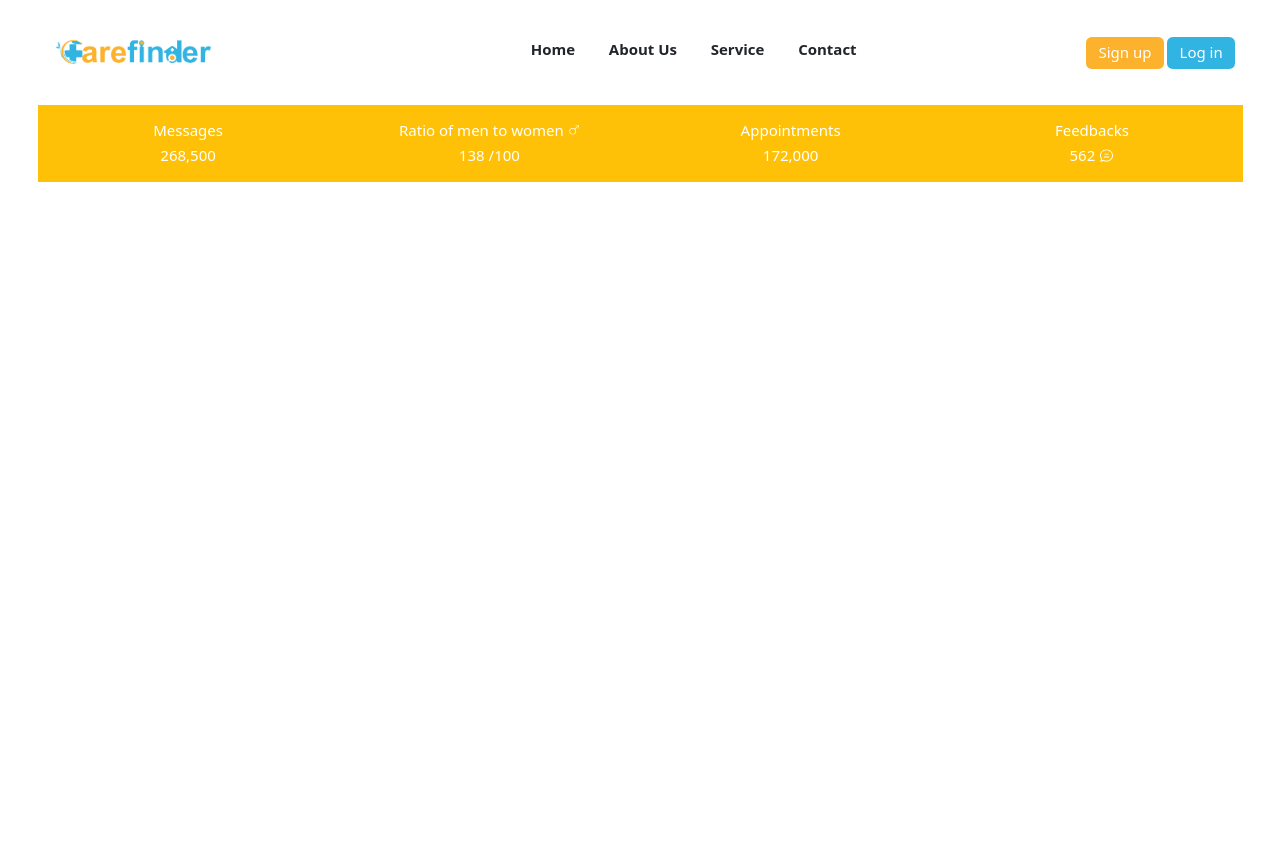
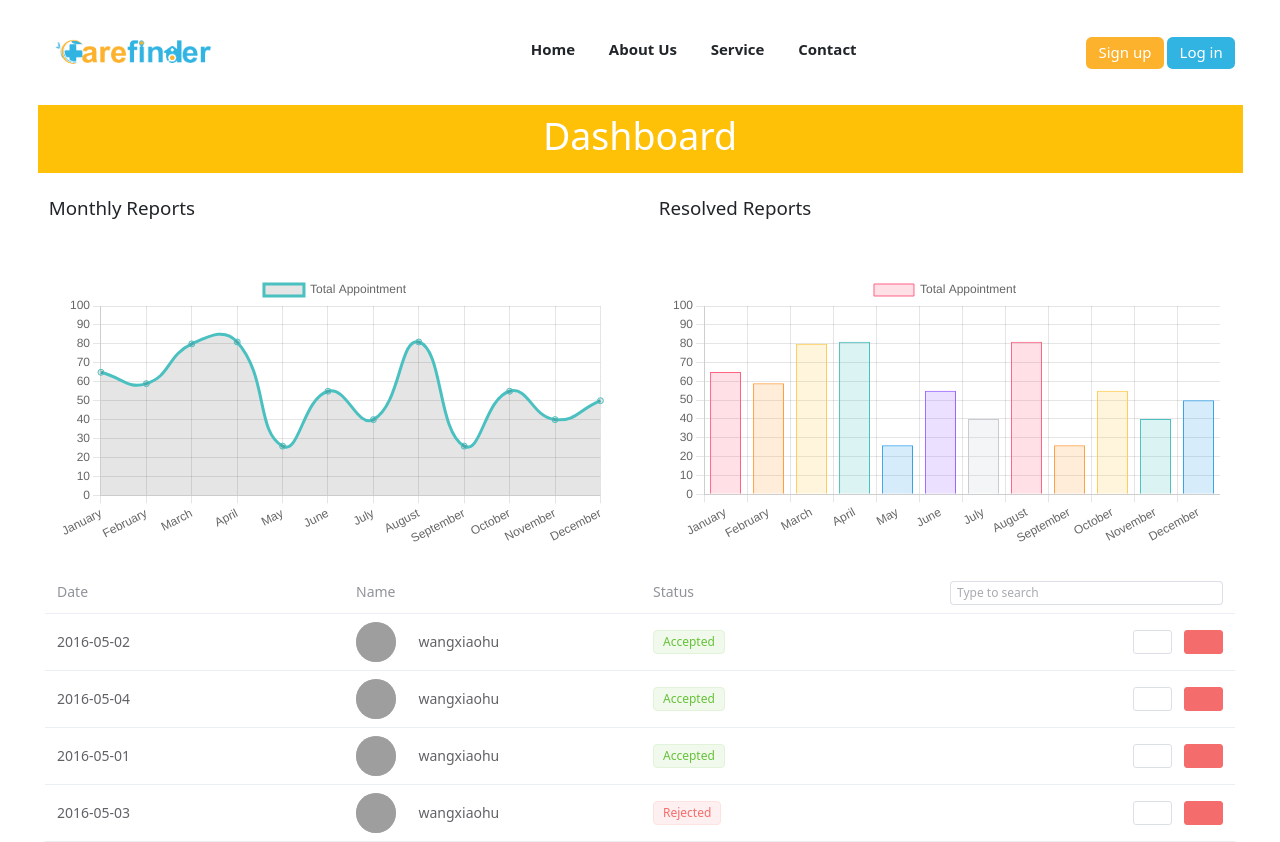
Before and after one commit to rath-samrith-webdev/Virtual-Company-2, a Vue app in the folder frontend/: page /hospital/dashboard in a window 1280 px wide. Before the commit the page ends 800 px from the top, so only its background shows below. Built offline with nearby package versions, Linux system fonts and the light colour scheme; no server answers; grey boxes are pictures that could not be loaded; some icons are missing; what vue-simple-acl would draw is missing.

Commit message:
Hospital Dashboard Design

```diff
--- a/frontend/package.json
+++ b/frontend/package.json
@@ -18,6 +18,7 @@
     "@popperjs/core": "^2.11.8",
     "axios": "^1.7.2",
     "bootstrap": "^5.3.3",
+    "chart.js": "^4.4.3",
     "element-plus": "^2.7.4",
     "pinia": "^2.1.7",
     "vee-validate": "^4.12.8",
--- a/frontend/src/main.ts
+++ b/frontend/src/main.ts
@@ -19,7 +19,7 @@ configure({
   validateOnInput: true
 })
 
-app.use(createPinia()).use(router.router).use(ElementPlus).use(router.simpleAcl)
+app.use(createPinia()).use(router.router).use(router.simpleAcl).use(ElementPlus)
 
 app.config.globalProperties.$axios = axios
 app.mount('#app')
--- a/frontend/src/views/Web/Hospital/DashboardView.vue
+++ b/frontend/src/views/Web/Hospital/DashboardView.vue
@@ -1,60 +1,262 @@
 <script setup lang="ts">
 import WebLayout from '@/Components/Layouts/WebLayout.vue'
-import { ref } from 'vue'
-import { useTransition } from '@vueuse/core'
-import { ChatLineRound, Male } from '@element-plus/icons-vue'
+import Chart from 'chart.js/auto'
+import { computed, onMounted, ref,h } from 'vue'
+import { CircleCheck, Close } from '@element-plus/icons-vue/global'
+import { ElNotification } from 'element-plus'
 
-const source = ref(0)
-const outputValue = useTransition(source, {
-  duration: 1500,
+const tableData: User[] = [
+  {
+    id: 1,
+    date: '2016-05-02',
+    name: 'wangxiaohu',
+    status: 'Accepted',
+    address: 'No. 189, Grove St, Los Angeles'
+  },
+  {
+    id: 2,
+    date: '2016-05-04',
+    name: 'wangxiaohu',
+    status: 'Accepted',
+    address: 'No. 189, Grove St, Los Angeles'
+  },
+  {
+    id: 3,
+    date: '2016-05-01',
+    name: 'wangxiaohu',
+    status: 'Accepted',
+    address: 'No. 189, Grove St, Los Angeles',
+    children: [
+      {
+        id: 31,
+        date: '2016-05-01',
+        name: 'wangxiaohu',
+        address: 'No. 189, Grove St, Los Angeles'
+      },
+      {
+        id: 32,
+        date: '2016-05-01',
+        name: 'wangxiaohu',
+        address: 'No. 189, Grove St, Los Angeles'
+      }
+    ]
+  },
+  {
+    id: 4,
+    date: '2016-05-03',
+    name: 'wangxiaohu',
+    status: 'Rejected',
+    address: 'No. 189, Grove St, Los Angeles'
+  }
+]
+const data = {
+  labels: ['January', 'February', 'March', 'April', 'May', 'June', 'July', 'August', 'September', 'October', 'November', 'December'],
+  datasets: [{
+    label: 'Total Appointment',
+    data: [65, 59, 80, 81, 26, 55, 40, 81, 26, 55, 40, 50],
+    fill: true,
+    borderColor: 'rgb(75, 192, 192)'
+  }]
+}
+const data2 = {
+  labels: ['January', 'February', 'March', 'April', 'May', 'June', 'July', 'August', 'September', 'October', 'November', 'December'],
+  datasets: [{
+    label: 'Total Appointment',
+    data: [65, 59, 80, 81, 26, 55, 40, 81, 26, 55, 40, 50],
+    fill: true,
+    backgroundColor: [
+      'rgba(255, 99, 132, 0.2)',
+      'rgba(255, 159, 64, 0.2)',
+      'rgba(255, 205, 86, 0.2)',
+      'rgba(75, 192, 192, 0.2)',
+      'rgba(54, 162, 235, 0.2)',
+      'rgba(153, 102, 255, 0.2)',
+      'rgba(201, 203, 207, 0.2)'
+    ],
+    borderColor: [
+      'rgb(255, 99, 132)',
+      'rgb(255, 159, 64)',
+      'rgb(255, 205, 86)',
+      'rgb(75, 192, 192)',
+      'rgb(54, 162, 235)',
+      'rgb(153, 102, 255)',
+      'rgb(201, 203, 207)'
+    ],
+    borderWidth: 1
+  }]
+}
+const config = {
+  type: 'line',
+  data: data,
+  options: {
+    animations: {
+      tension: {
+        duration: 1000,
+        easing: 'linear',
+        from: 1,
+        to: 0,
+        loop: true
+      }
+    },
+    scales: {
+      y: { // defining min and max so hiding the dataset does not change scale range
+        min: 0,
+        max: 100
+      }
+    }
+  }
+}
+const config2 = {
+  type: 'bar',
+  data: data2,
+  options: {
+    animations: {
+      tension: {
+        duration: 1000,
+        easing: 'linear',
+        from: 1,
+        to: 0,
+        loop: true
+      }
+    },
+    scales: {
+      y: { // defining min and max so hiding the dataset does not change scale range
+        min: 0,
+        max: 100
+      }
+    }
+  }
+}
+
+interface User {
+  date: string
+  name: string
+  address: string
+  status:string
+}
+const open4 = () => {
+  ElNotification({
+    title: 'Appointment Rejection',
+    type: 'success',
+    message: h('i', { style: 'color: green' }, 'Rejected Successfully'),
+  })
+}
+const open = () => {
+  ElNotification({
+    title: 'Appointment Rejection',
+    type: 'success',
+    message: h('i', { style: 'color: green' }, 'Accepted Successfully'),
+  })
+}
+const search = ref('')
+const filterTableData = computed(() =>
+  tableData.filter(
+    (data) =>
+      !search.value ||
+      data.name.toLowerCase().includes(search.value.toLowerCase())
+  ),
+)
+const handleEdit = (index: number, row: User) => {
+  console.log(index, row)
+  row.status='Accepted'
+  open()
+}
+const handleDelete = (index: number, row: User) => {
+  console.log(index, row)
+  row.status='Rejected'
+  open4()
+}
+onMounted(() => {
+  const ctx = document.getElementById('chartOne')
+  const ctx2 = document.getElementById('chartTwo')
+  new Chart(ctx, config)
+  new Chart(ctx2, config2)
 })
-source.value = 172000
 </script>
 
 <template>
   <WebLayout>
-    <el-row class="bg-warning py-3">
-      <el-col :span="6">
-        <el-statistic title="Messages" :value="268500" />
-      </el-col>
-      <el-col :span="6">
-        <el-statistic :value="138">
-          <template #title>
-            <div style="display: inline-flex; align-items: center">
-              Ratio of men to women
-              <el-icon style="margin-left: 4px" :size="12">
-                <Male />
-              </el-icon>
+    <div class="bg-warning py-2">
+      <h1 class="text-center text-white">Dashboard</h1>
+    </div>
+    <div class="flex flex-wrap mt-6">
+      <div class="w-full lg:w-1/2 pr-0 lg:pr-2">
+        <p class="text-xl pb-3 flex items-center">
+          <i class="fas fa-plus mr-3"></i> Monthly Reports
+        </p>
+        <div class="p-6 bg-white">
+          <canvas id="chartOne" width="400" height="200"></canvas>
+        </div>
+      </div>
+      <div class="w-full lg:w-1/2 pl-0 lg:pl-2 mt-12 lg:mt-0">
+        <p class="text-xl pb-3 flex items-center">
+          <i class="fas fa-check mr-3"></i> Resolved Reports
+        </p>
+        <div class="p-6 bg-white">
+          <canvas id="chartTwo" width="400" height="200"></canvas>
+        </div>
+      </div>
+    </div>
+    <div class="px-2">
+      <el-table :data="filterTableData" style="width: 100%">
+        <el-table-column label="Date" prop="date" />
+        <el-table-column label="Name" prop="name" >
+          <template #default="avatar">
+            <div class="d-flex align-items-center gap-4">
+              <el-avatar src="https://media.licdn.com/dms/image/C5603AQEy_W2B5osjlQ/profile-displayphoto-shrink_800_800/0/1610784133410?e=1724889600&v=beta&t=CA6qUP_8mLjqs-qd1ZtXt0UEdfIOeCl0MQkuFVWYw2Y"></el-avatar>
+              {{avatar.row.name}}
             </div>
           </template>
-          <template #suffix>/100</template>
-        </el-statistic>
-      </el-col>
-      <el-col :span="6">
-        <el-statistic title="Appointments" :value="outputValue" />
-      </el-col>
-      <el-col :span="6">
-        <el-statistic title="Feedbacks" :value="562">
-          <template #suffix>
-            <el-icon style="vertical-align: -0.125em">
-              <ChatLineRound />
-            </el-icon>
+        </el-table-column>
+        <el-table-column label="Status" prop="status">
+          <template #default="scope">
+            <el-tag
+              :type="scope.row.status === 'Accepted' ? 'success' : 'danger'"
+              disable-transitions
+            >{{ scope.row.status }}
+            </el-tag
+            >
           </template>
-        </el-statistic>
-      </el-col>
-    </el-row>
+        </el-table-column>
+        <el-table-column align="right">
+          <template #header>
+            <el-input v-model="search" size="small" placeholder="Type to search" />
+          </template>
+          <template #default="scope">
+            <el-button size="small" @click="handleEdit(scope.$index, scope.row)">
+              <el-tooltip class="box-item" effect="dark" content="Accept" placement="top-start">
+                <el-icon :size="15">
+                  <CircleCheck />
+                </el-icon>
+              </el-tooltip>
+            </el-button>
+            <el-button
+              size="small"
+              type="danger"
+              @click="handleDelete(scope.$index, scope.row)"
+            >
+              <el-tooltip class="box-item" effect="dark" content="Reject" placement="top-start">
+                <el-icon :size="15">
+                  <Close />
+                </el-icon>
+              </el-tooltip>
+            </el-button>
+          </template>
+        </el-table-column>
+      </el-table>
+    </div>
   </WebLayout>
 </template>
-
 <style scoped>
 .el-col {
   text-align: center;
 }
+
 .el-statistic {
-  --el-statistic-title-color: white;
-  --el-statistic-content-color: #fff;
-  --el-statistic-content-font-size: 15px;
-  --el-statistic-title-font-size: 15px;
+  --el-statistic-title-color: black;
+  --el-statistic-content-color: #000;
+  --el-statistic-content-font-size: 20px;
+  --el-statistic-title-font-size: 20px;
   --el-statistic-content-font-weight: bold;
 }
 </style>
```
Also changed, not shown: 1 other file (tests, documents, lock files or other folders).
